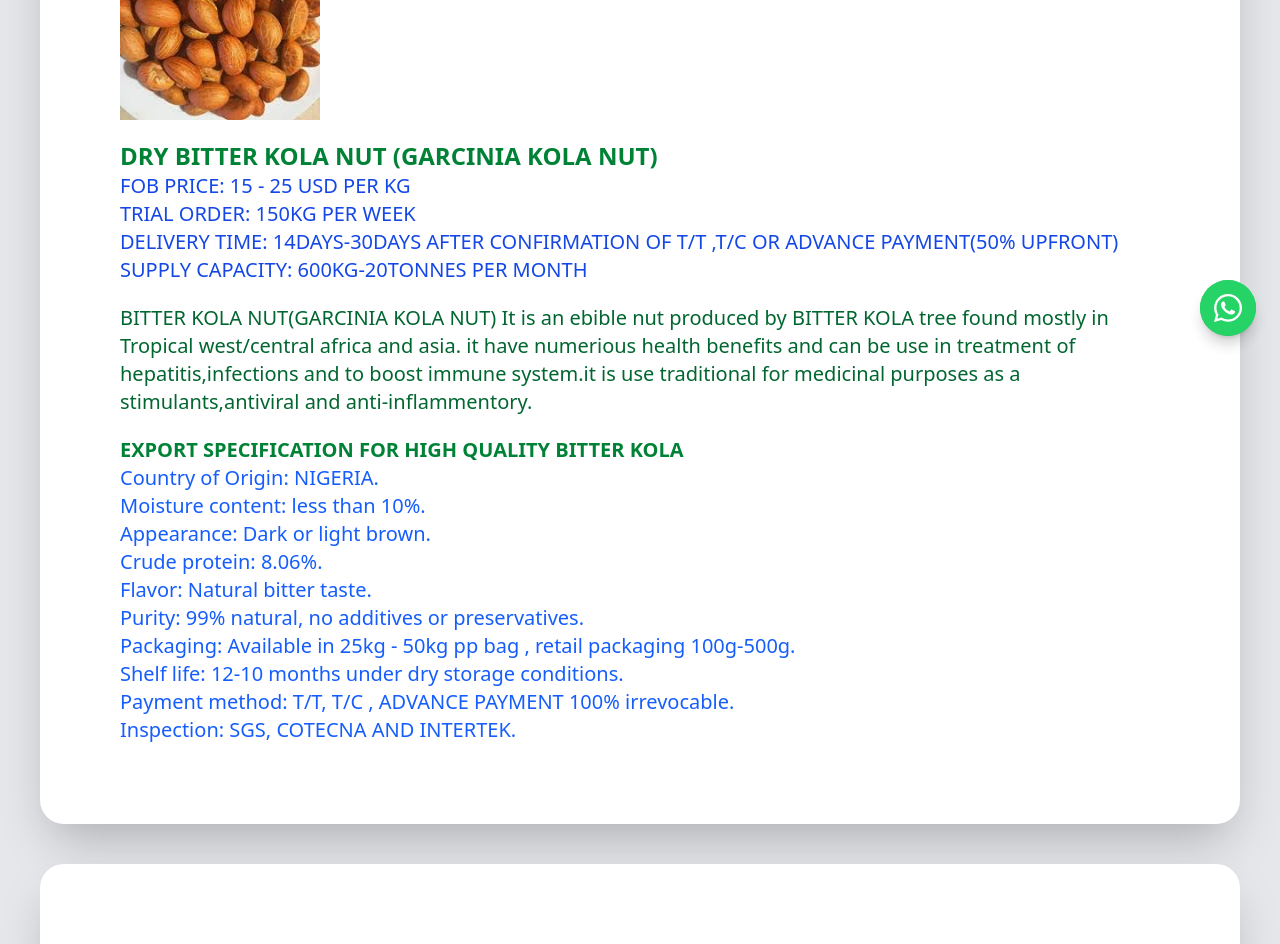
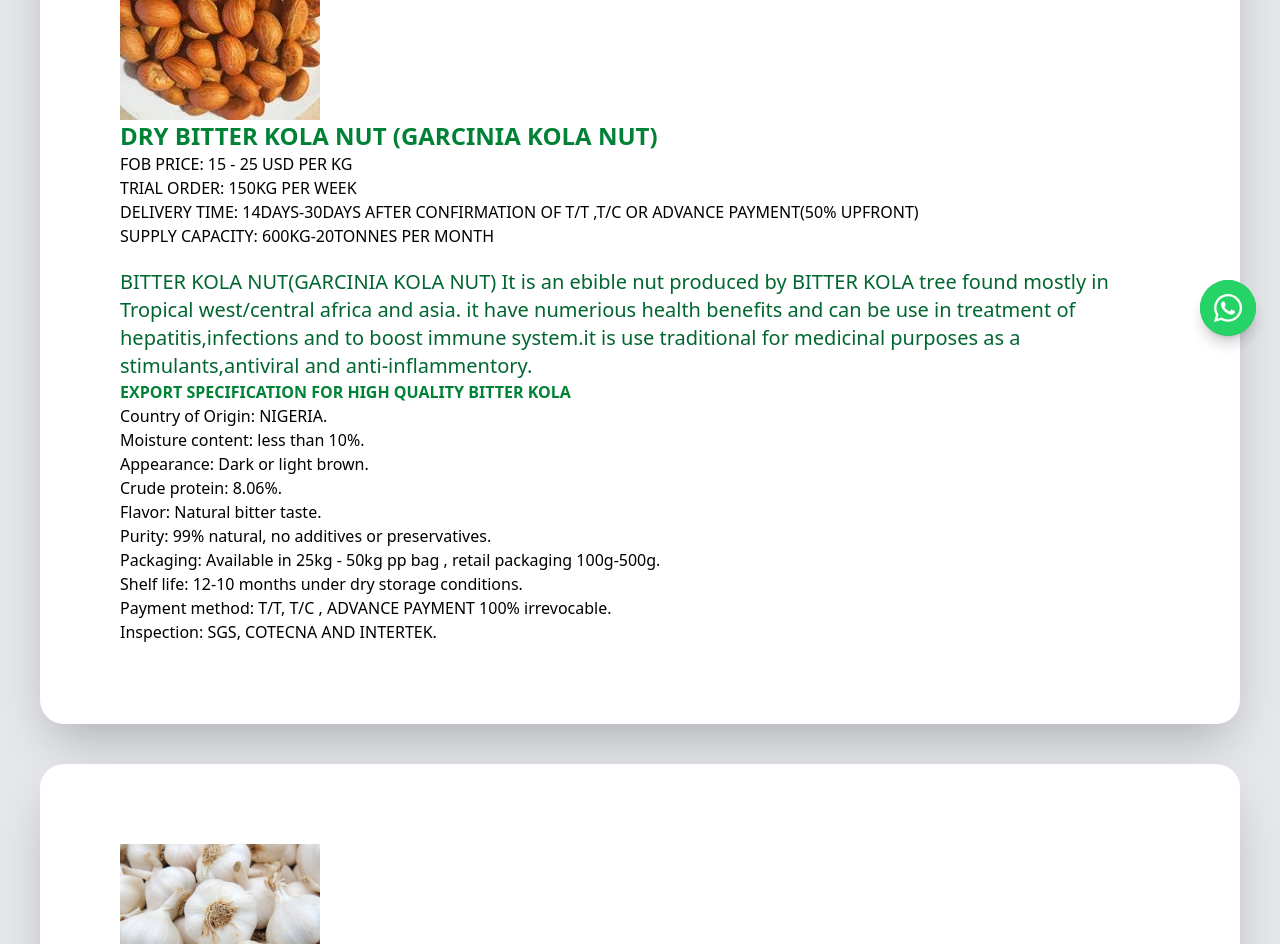
Before and after one commit to nnabugwu24/enco, a Next.js app: page / in a window 1280 px wide. Shown: the part 440-1384 px from the top of the page. Built offline with nearby package versions, Linux system fonts and the light colour scheme.

Commit message:
Refactor page layout and update content structure

```diff
--- a/app/page.jsx
+++ b/app/page.jsx
@@ -12,13 +12,13 @@ export default function () {
 
       <div className="flex flex-col p-20 justify-center align-center shadow-2xl bg-white rounded-3xl ">
         <Image src="/BITTER KOLA2.jpg" width={"200"} height={"100"} alt="" className="items-center" />
-        <div className="text-blue-700 text-xl pt-5 border-amber-700">
+
           <h3 className="text-2xl text-green-700 font-bold"> DRY BITTER KOLA NUT (GARCINIA KOLA NUT)</h3>
           <p>FOB PRICE: 15 - 25 USD PER KG</p>
           <p>TRIAL ORDER: 150KG PER WEEK</p>
           <p>DELIVERY TIME: 14DAYS-30DAYS AFTER CONFIRMATION OF T/T ,T/C OR ADVANCE PAYMENT(50% UPFRONT)</p>
           <p>SUPPLY CAPACITY: 600KG-20TONNES PER MONTH</p>
-        </div>
+
 
         <p className="text-green-800 text-xl pt-5 border-amber-100"> BITTER KOLA NUT(GARCINIA KOLA NUT) It is an ebible nut produced by BITTER KOLA tree
           found mostly in Tropical west/central africa and asia. it have numerious health benefits and can be use
@@ -26,7 +26,7 @@ export default function () {
           as a stimulants,antiviral and anti-inflammentory.
         </p>
 
-        <div className="text-blue-600  text-xl pt-5 border-amber-100">
+
           <h3 className="text-green-700 font-bold">EXPORT SPECIFICATION FOR HIGH QUALITY BITTER KOLA </h3>
 
           <p>Country of Origin: NIGERIA.</p>
@@ -39,7 +39,7 @@ export default function () {
           <p>Shelf life: 12-10 months under dry storage conditions.</p>
           <p>Payment method: T/T, T/C , ADVANCE PAYMENT 100% irrevocable.</p>
           <p>Inspection: SGS, COTECNA AND INTERTEK.</p>
-        </div>
+
 
       </div>
 
```
